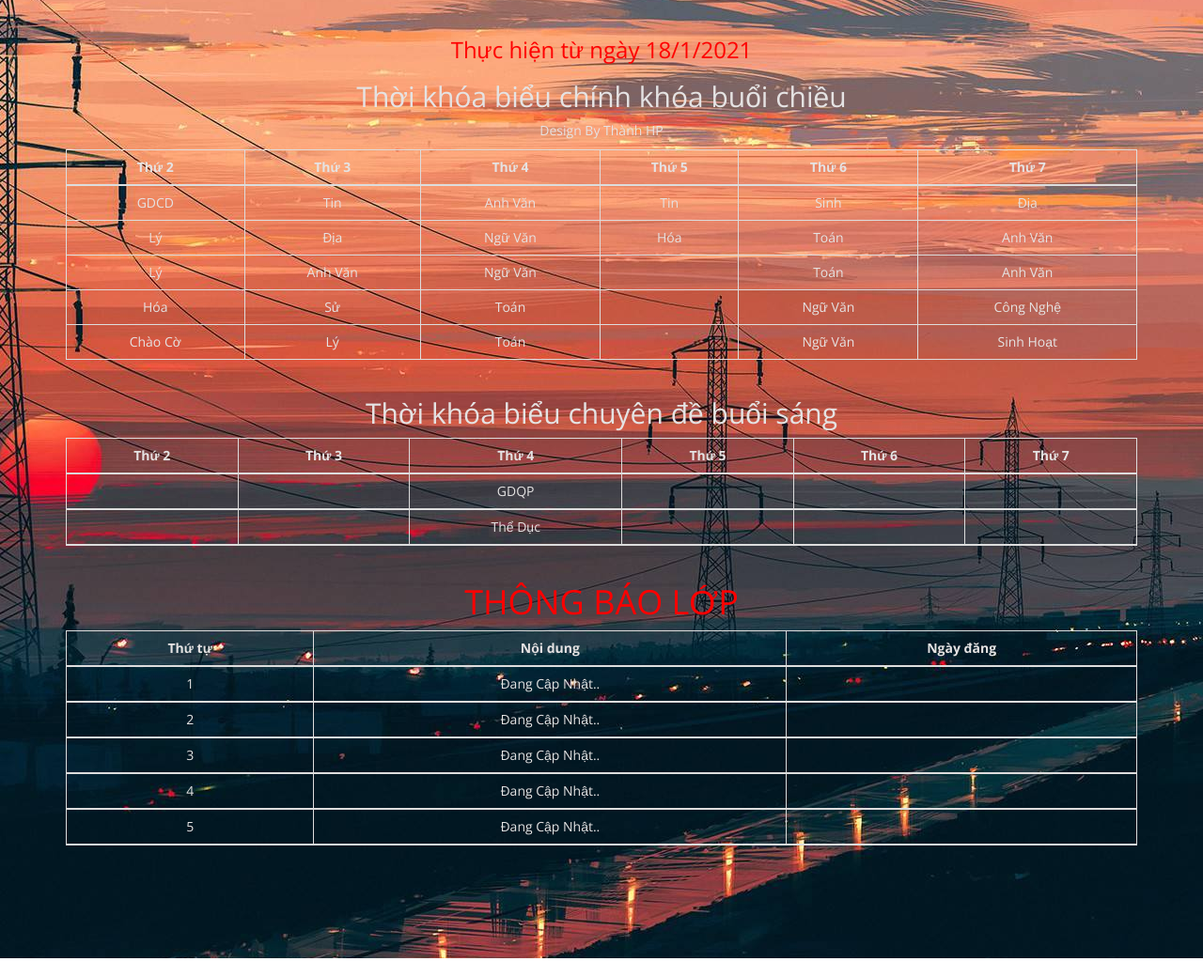
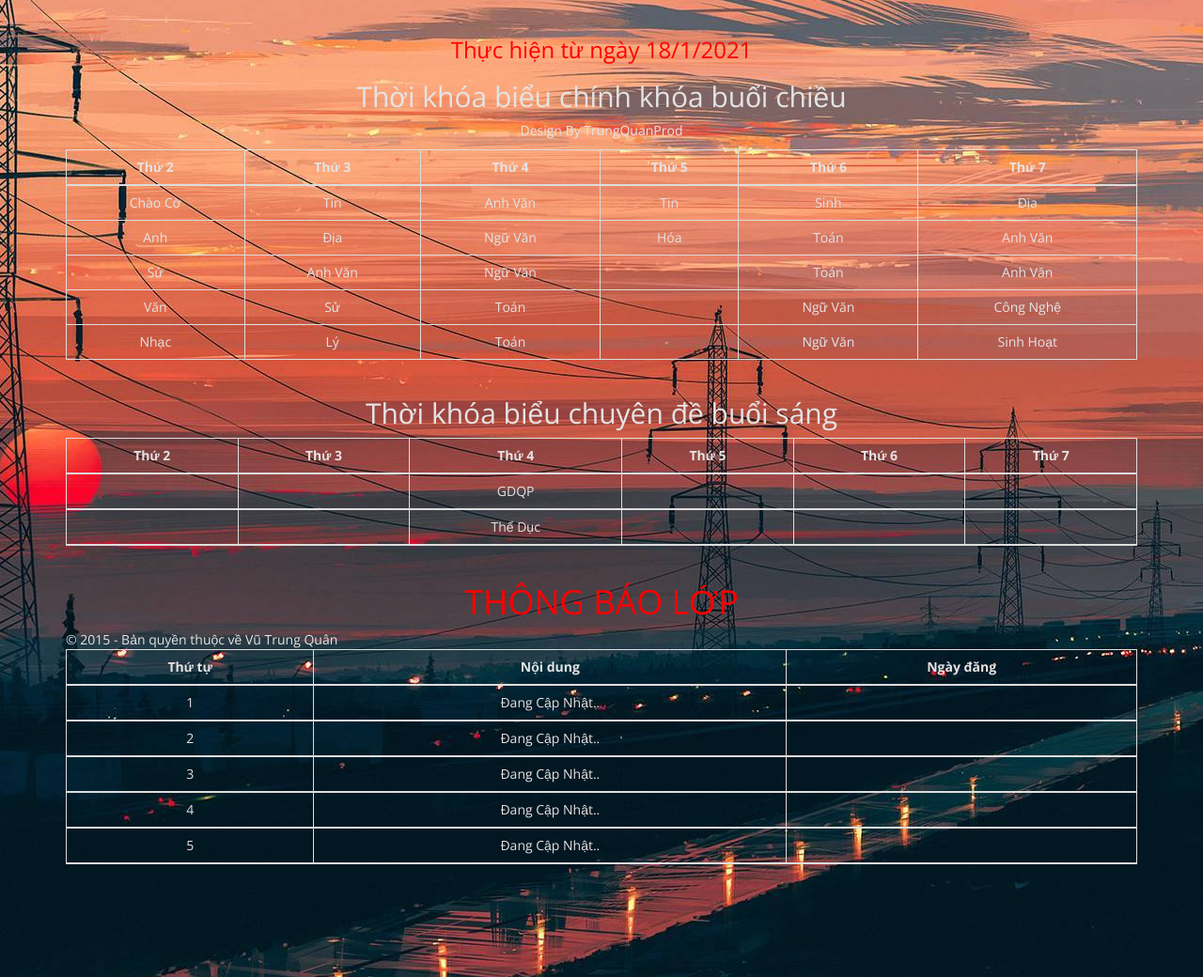
Before and after one commit to trungquanprod/thoikhoabieu-tk, a plain HTML site: page index.html in a window 1280 px wide. Shown: the whole page at 94% size. Drawn offline with nearby package versions, Linux system fonts and the light colour scheme.

Commit message:
Update index.html

```diff
--- a/index.html
+++ b/index.html
@@ -46,7 +46,7 @@
         <h3 style='text-align: center; color: red;'>Thực hiện từ ngày 18/1/2021</h3>
 
   <h2 style="text-align: center;">Thời khóa biểu chính khóa buổi chiều</h2>
-  <p style="text-align: center;">Design By Thành HP </p>
+  <p style="text-align: center;">Design By TrungQuanProd </p>
   <table class="table table-bordered" style="text-align: center;">
     <thead>
       <tr>
@@ -61,7 +61,7 @@
     <tbody>
       <tr>
 
-        <td>GDCD</td>
+        <td>Chào Cờ</td>
         <td>Tin</td>
         <td>Anh Văn</td>
         <td>Tin</td>
@@ -72,7 +72,7 @@
 
      <tr>
 
-        <td>Lý</td>
+        <td>Anh</td>
         <td>Địa</td>
         <td>Ngữ Văn</td>
         <td>Hóa</td>
@@ -83,7 +83,7 @@
 
       <tr>
 
-        <td>Lý</td>
+        <td>Sử</td>
         <td>Anh Văn</td>
         <td>Ngữ Văn</td>
         <td></td>
@@ -94,7 +94,7 @@
 
       <tr>
 
-        <td>Hóa</td>
+        <td>Văn</td>
         <td>Sử </td>
         <td>Toán</td>
         <td></td>
@@ -104,7 +104,7 @@
       </tr>
 
       <tr>
-        <td>Chào Cờ</td>
+        <td>Nhạc</td>
         <td>Lý</td>
         <td>Toán</td>
         <td></td>
@@ -205,6 +205,7 @@
 
     </thead>
     <tbody>
+        <div class="_2o2-Fo">© 2015 - Bản quyền thuộc về Vũ Trung Quân</div>
 </tbody>
 </table>
 </div>
```
